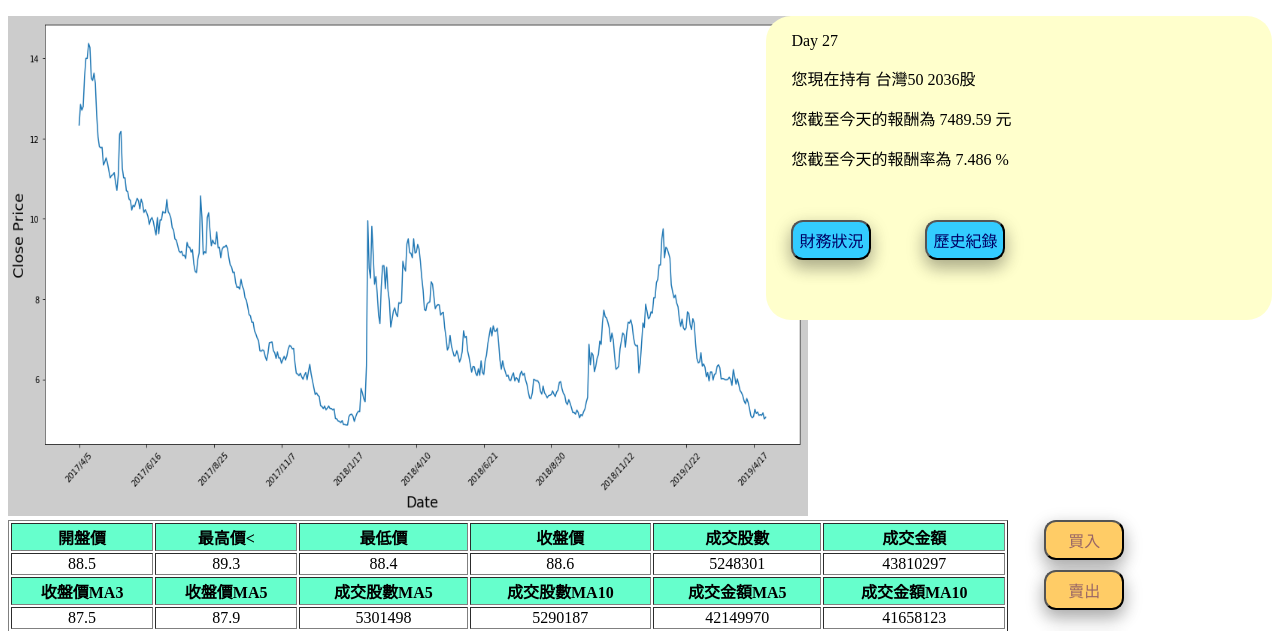
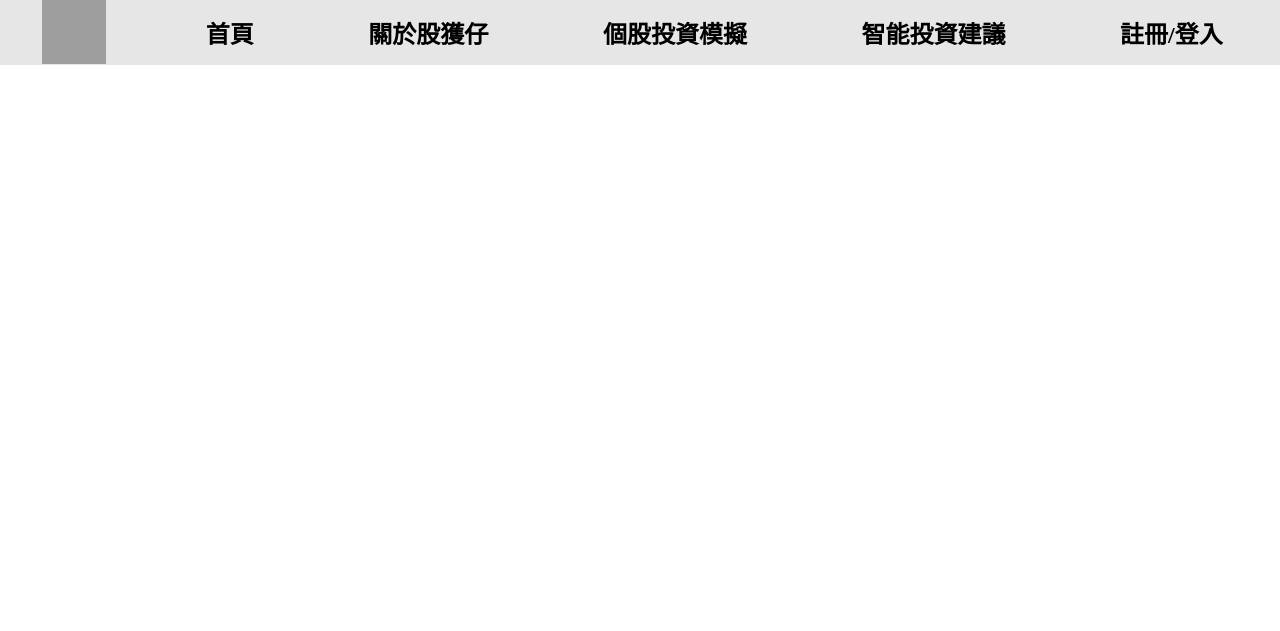
Before and after one commit to andyyen2529/MISWarrior, a Django app: page / in a window 1280 px wide. Shown: the top 631 px of the page. Run offline with Django 3.2, Linux system fonts and the light colour scheme; grey boxes are pictures that could not be loaded.

Commit message:
新增網頁中的菜單列
那個fb的logo只是亂放的 可以無視XD

```diff
--- a/TradingAgent/TradingAgent/urls.py
+++ b/TradingAgent/TradingAgent/urls.py
@@ -19,8 +19,8 @@ from django.contrib import admin
 from TradingGame import views
 
 urlpatterns = [
+    url(r'^$', views.home, name = 'home'),
     url(r'^admin/', admin.site.urls),
-	# url(r'^$', views.index, name='index'),
-	# url(r'^$', views.index2, name='index2'),
-	url(r'^$', views.stockGame, name='stockGame'),
+	url(r'^stockGame/', views.stockGame, name = 'stockGame'),
+    url(r'^admin/', admin.site.urls)
 ]
--- a/TradingAgent/TradingGame/views.py
+++ b/TradingAgent/TradingGame/views.py
@@ -1,12 +1,14 @@
 from django.shortcuts import render
 from django.http import HttpResponse
 
+# def index(request):
+#     return HttpResponse("Hello, world. You're 是 887")
 
-def index(request):
-    return HttpResponse("Hello, world. You're 是 887")
-
-def index2(request):
-    return render(request, 'index.html', {'question': 'aaa'})
+# def index2(request):
+#     return render(request, 'index.html', {'question': 'aaa'})
 
 def stockGame(request):
-    return render(request, 'stockGame.html')
+    return render(request, 'stockGame.html', {'author': '彭琮鈺'})
+
+def home(request):
+    return render(request, 'home.html', {'author': '陳宇鑫'})
--- /dev/null
+++ b/TradingAgent/templates/home.html
@@ -0,0 +1,56 @@
+<!DOCTYPE html>
+<html>
+    <head>
+        <meta charset="utf-8">
+        <title>股獲仔 - 智能投資交易平台</title>
+
+		<style>
+
+			body {
+				margin: 0px; /* 移除網頁預設的邊框 */
+			}
+
+			div > ul {
+			    background-color: rgb(230, 230, 230);
+			    list-style: none;   /* 移除項目符號 */
+			    margin: 0;
+			    padding: 0;
+			}
+
+			div a {
+			    color: inherit; /* 移除超連結顏色 */
+			    display: block; /* 讓 <a> 填滿 <li> */
+			    font-size: 1.5rem;
+			    padding: 15px;
+			    text-decoration: none;  /* 移除超連結底線 */
+			    font-weight: bold;
+			    font-family: '微軟正黑體';
+			}
+
+			/* 滑鼠移到 <a> 時變成深底淺色 */
+			div li:hover {
+			    background-color: rgb(115, 115, 115);
+			    color: white;
+			}
+
+			.flex-div {
+			    display: flex;
+			    justify-content: space-around;
+			}
+
+		</style>
+
+    </head>
+    <body>
+        <div>
+            <ul class="flex-div">
+            	<img src="https://image.flaticon.com/icons/png/512/124/124010.png" width="64px" height="64px">
+                <li><a href="http://127.0.0.1:8000/">首頁</a></li>
+                <li><a href="#">關於股獲仔</a></li>
+                <li><a href="http://127.0.0.1:8000/stockGame/">個股投資模擬</a></li>
+                <li><a href="#">智能投資建議</a></li>
+                <li><a href="http://127.0.0.1:8000/admin/">註冊/登入</a></li>
+            </ul>
+        </div>
+    </body>
+</html>
--- a/TradingAgent/templates/stockGame.html
+++ b/TradingAgent/templates/stockGame.html
@@ -4,7 +4,7 @@
 <html>
 <head>
 <meta http-equiv="Content-Type" content="text/html; charset=utf-8" />
-<title>無標題文件</title>
+<title>交易模擬遊戲</title>
 <style>
 #picture {
 	float:left;
@@ -52,10 +52,60 @@
 	margin-left:25px;
 	margin-bottom: 10px;
 }
+
+
+      body {
+        margin: 0px; /* 移除網頁預設的邊框 */
+      }
+
+      div > ul {
+          background-color: rgb(230, 230, 230);
+          list-style: none;   /* 移除項目符號 */
+          margin: 0;
+          padding: 0;
+      }
+
+      div a {
+          color: inherit; /* 移除超連結顏色 */
+          display: block; /* 讓 <a> 填滿 <li> */
+          font-size: 1.5rem;
+          padding: 15px;
+          text-decoration: none;  /* 移除超連結底線 */
+          font-weight: bold;
+          font-family: '微軟正黑體';
+      }
+
+      /* 滑鼠移到 <a> 時變成深底淺色 */
+      div li:hover {
+          background-color: rgb(115, 115, 115);
+          color: white;
+      }
+
+      .flex-div {
+          display: flex;
+          justify-content: space-around;
+      }
+
+
+
 </style>
 </head>
 
 <body>
+
+        <div>
+            <ul class="flex-div">
+              <img src="https://image.flaticon.com/icons/png/512/124/124010.png" width="64px" height="64px">
+                <li><a href="http://127.0.0.1:8000/">首頁</a></li>
+                <li><a href="#">關於股獲仔</a></li>
+                <li><a href="http://127.0.0.1:8000/stockGame/">個股投資模擬</a></li>
+                <li><a href="#">智能投資建議</a></li>
+                <li><a href="http://127.0.0.1:8000/admin/">註冊/登入</a></li>
+            </ul>
+        </div>
+
+本網頁設計者：{{author}}
+<br>
 
 <div id = 'picture'>
 <img src="{% static 'images/VIX_trend.png' %}" alt="" name="stockTrend" width="800" height="500" id="stockTrend" style="background-color: #CCC" />
```
